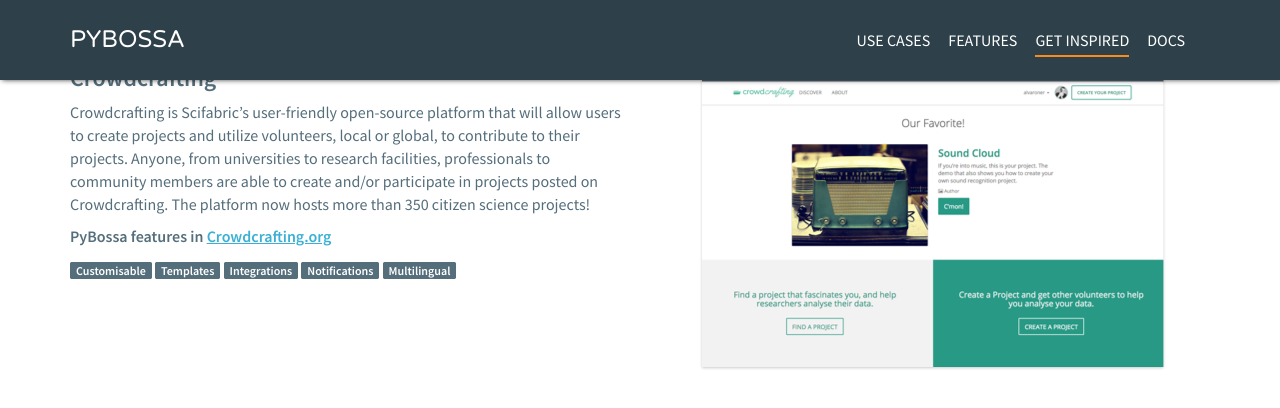
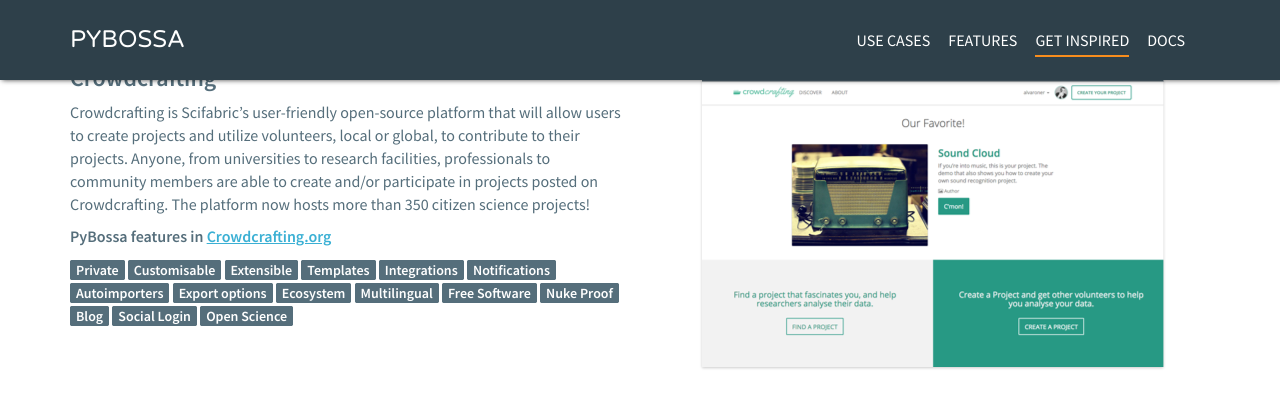
Before and after one commit to Scifabric/pybossa.github.io, a Jekyll site: the page built from getinspired/index.html, in a window 1280 px wide and 1400 px high, scrolled down 316 px, cut to the strip 0-501 px from the top of the window. Shown: the top 408 px of the strip. Built offline with Jekyll 4.4.1, drawn with Linux system fonts in a browser that asks for light colours; nearby versions of some CDN libraries; Markdown is read by kramdown in place of the engine named in the settings; a style sheet for code colours, icons or effects is not loaded.

Commit message:
Features and cases links

```diff
--- a/_sass/getinspired/_all.scss
+++ b/_sass/getinspired/_all.scss
@@ -24,12 +24,14 @@
     display: inline;
     background: $grey;
     color: white;
-    font-size: 12px;
+    font-size: 14px;
     font-weight: 600;
     padding-right: 5px;
     padding-left: 5px;
     border-radius: 2px;
     border: 1px solid $grey;
+    transition: all 1s;
+    cursor: pointer;
 }
 
 .list-features li a {
--- a/getinspired/index.html
+++ b/getinspired/index.html
@@ -23,11 +23,21 @@
                 Crowdcrafting is Scifabric’s user-friendly open-source platform that will allow users to create projects and utilize volunteers, local or global, to contribute to their projects. Anyone, from universities to research facilities, professionals to community members are able to create and/or participate in projects posted on Crowdcrafting. The platform now hosts more than 350 citizen science projects!</p>
                 <p class="features-header">PyBossa features in <a href="http://crowdcrafting.org">Crowdcrafting.org</a></p>
                 <ul class="list-features">
+                    <li><a href="/features/#private">Private</a></li>
                     <li><a href="/features/#customisable">Customisable</a></li>
-                    <li>Templates</li>
-                    <li>Integrations</li>
-                    <li>Notifications</li>
-                    <li>Multilingual</li>
+                    <li><a href="/features/#extensible">Extensible</a></li>
+                    <li><a href="/features/#templates">Templates</a></li>
+                    <li><a href="/features/#integrations">Integrations</a></li>
+                    <li><a href="/features/#notifications">Notifications</a></li>
+                    <li><a href="/features/#autoimporters">Autoimporters</a></li>
+                    <li><a href="/features/#export">Export options</a></li>
+                    <li><a href="/features/#ecosystem">Ecosystem</a></li>
+                    <li><a href="/features/#multilingual">Multilingual</a></li>
+                    <li><a href="/features/#free">Free Software</a></li>
+                    <li><a href="/features/#nuke-proof">Nuke Proof</a></li>
+                    <li><a href="/features/#blog">Blog</a></li>
+                    <li><a href="/features/#social">Social Login</a></li>
+                    <li><a href="/features/#open">Open Science</a></li>
                 </ul>
 
             </div>
```
Also changed, not shown: features/index.html (+14 -14 lines).
